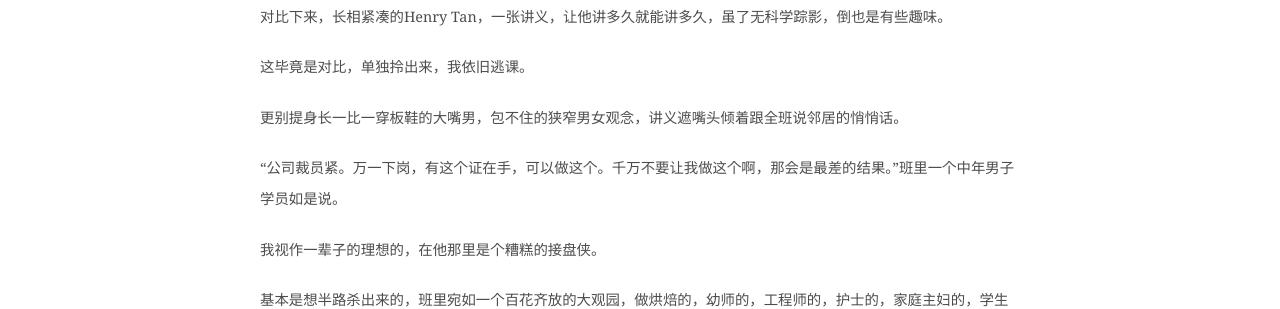
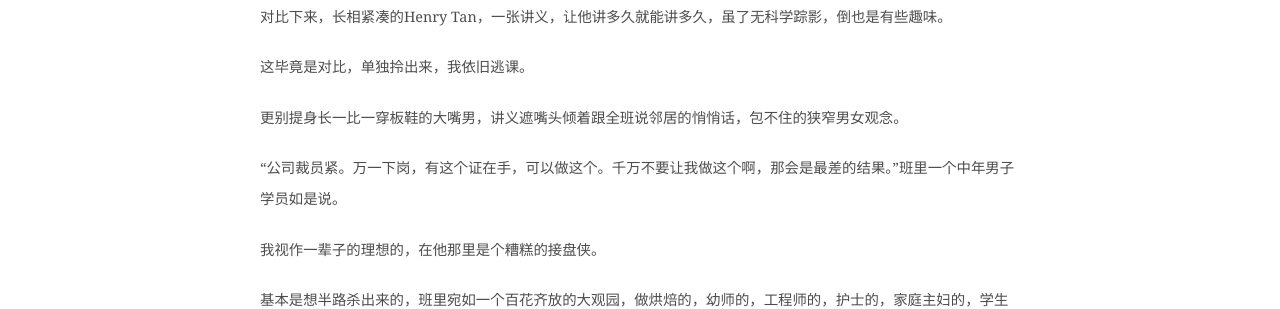
Before and after one commit to shirleysteve/1, a Jekyll site: the page built from _posts/2018-12-4-不满意的地方.md, in a window 1280 px wide. Shown: the part 333-642 px from the top of the page. Built offline with Jekyll 4.4.1, drawn with Linux system fonts in a browser that asks for light colours; nearby versions of some CDN libraries; comment, search, counter and statistics services are not loaded.

```diff
--- a/_posts/2018-12-4-不满意的地方.md
+++ b/_posts/2018-12-4-不满意的地方.md
@@ -10,7 +10,7 @@ title: 不满意的地方
 
 这毕竟是对比，单独拎出来，我依旧逃课。
 
-更别提身长一比一穿板鞋的大嘴男，包不住的狭窄男女观念，讲义遮嘴头倾着跟全班说邻居的悄悄话。
+更别提身长一比一穿板鞋的大嘴男，讲义遮嘴头倾着跟全班说邻居的悄悄话，包不住的狭窄男女观念。
 
 “公司裁员紧。万一下岗，有这个证在手，可以做这个。千万不要让我做这个啊，那会是最差的结果。”班里一个中年男子学员如是说。
 
```
